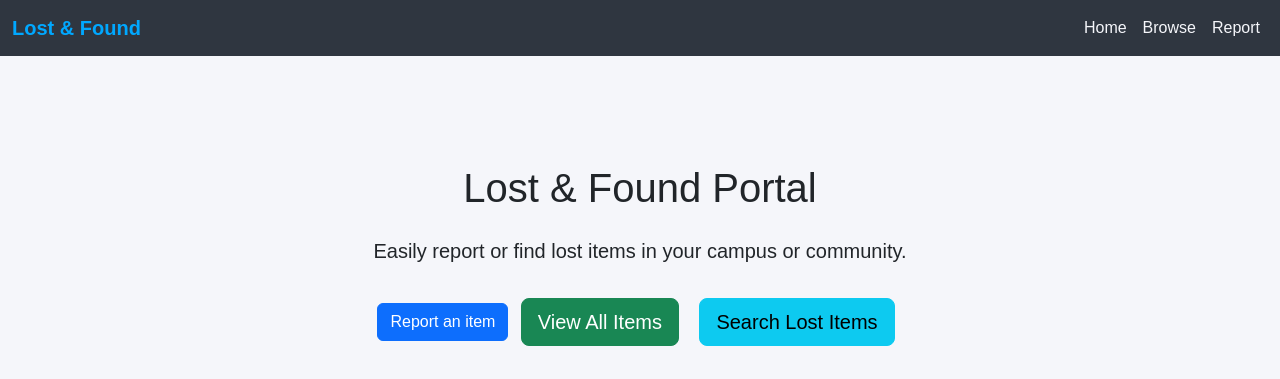
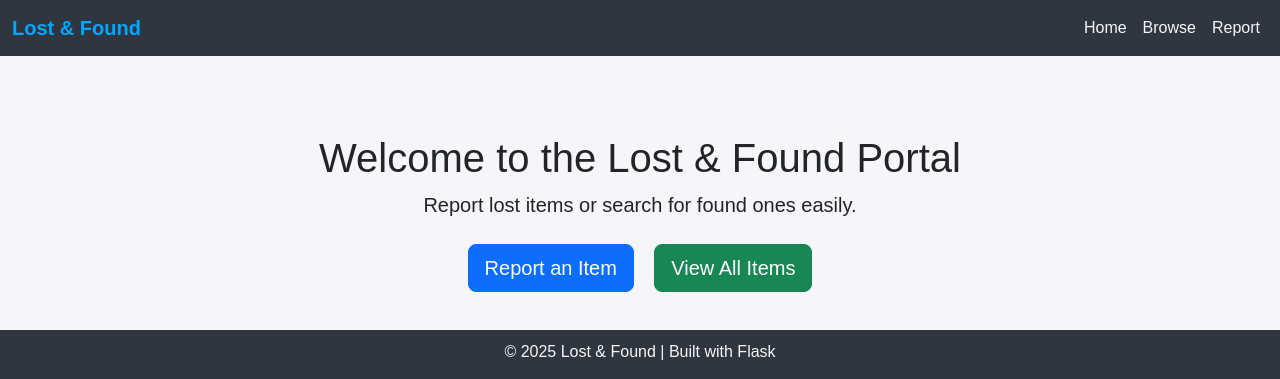
Before and after one commit to Mithul-P/lost-and-found, a Flask app: page / in a window 1280 px wide. Shown: the top 379 px of the page. Run offline with Flask 3, Linux system fonts and the light colour scheme.

Commit message:
Fix index.html route show_items → list_items

```diff
--- a/templates/index.html
+++ b/templates/index.html
@@ -1,27 +1,11 @@
 {% extends "base.html" %}
+
 {% block content %}
+<div class="text-center">
+    <h1 class="mt-5">Welcome to the Lost & Found Portal</h1>
+    <p class="lead">Report lost items or search for found ones easily.</p>
 
-<div class="container mt-5 text-center">
-    <h1 class="mb-4">Lost & Found Portal</h1>
-    <p class="lead">Easily report or find lost items in your campus or community.</p>
-
-    <div class="mt-4">
-        <!-- ✅ Fixed: use correct Flask endpoint names -->
-        <a href="{{ url_for('add_item') }}" class="btn btn-primary">Report an item</a>
-        <a href="{{ url_for('show_items') }}" class="btn btn-success btn-lg m-2">View All Items</a>
-        <a href="{{ url_for('search') }}" class="btn btn-info btn-lg m-2">Search Lost Items</a>
-    </div>
-
-    <div class="mt-5">
-        <img src="{{ url_for('static', filename='images/lostfound.png') }}"
-             alt="Lost and Found"
-             class="img-fluid rounded shadow"
-             style="max-width: 400px;">
-    </div>
-
-    <footer class="mt-5 text-muted">
-        <p>Developed by <strong>Mithul</strong> | Powered by Flask</p>
-    </footer>
+    <a href="{{ url_for('add_item') }}" class="btn btn-primary btn-lg m-2">Report an Item</a>
+    <a href="{{ url_for('list_items') }}" class="btn btn-success btn-lg m-2">View All Items</a>
 </div>
-
 {% endblock %}
```
